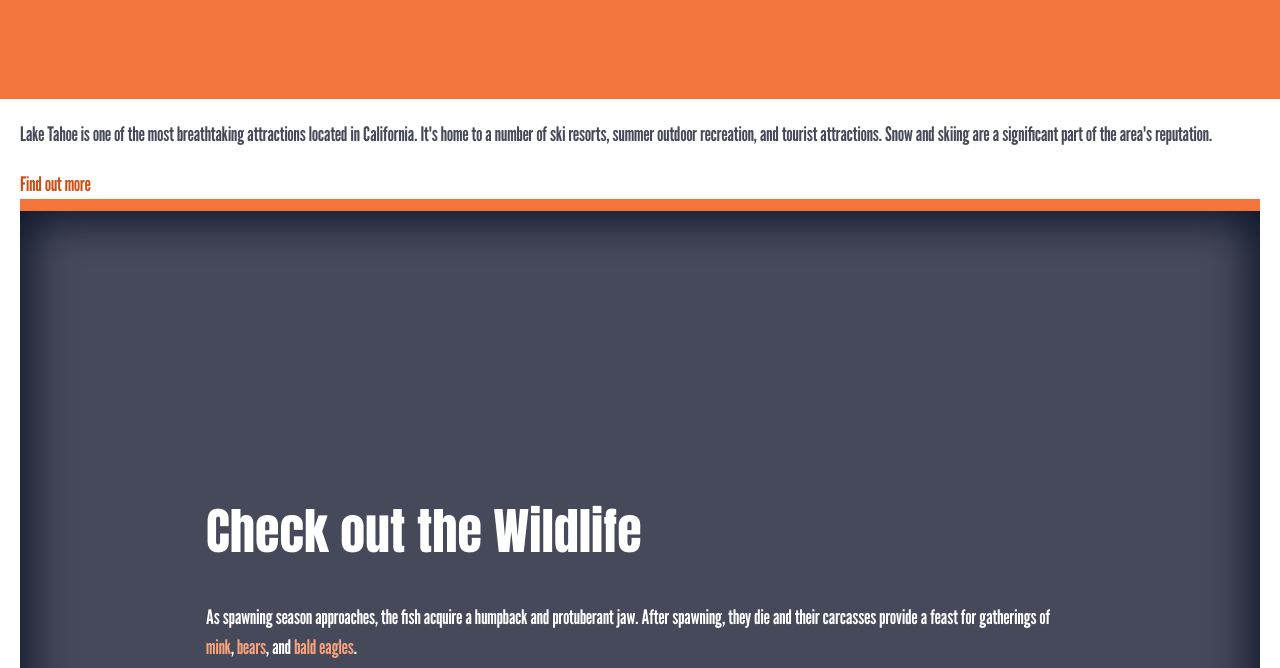
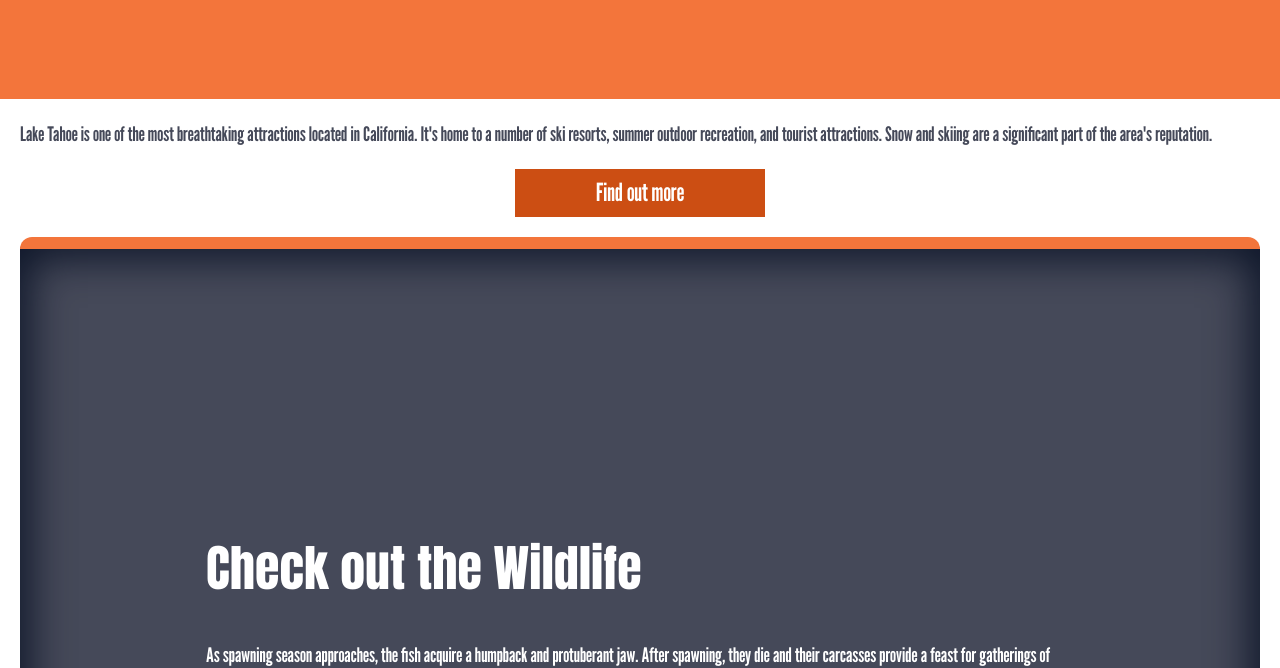
Before and after one commit to John3605/Working-Portfolio, a plain HTML site: page PracticeSites/LakeTahoeCSSPractice/index.html in a window 1280 px wide. Shown: the part 294-962 px from the top of the page. Drawn offline with nearby package versions, Linux system fonts and the light colour scheme; files that its build step writes are made by us from their sources.

Commit message:
Update style.css

```diff
--- a/PracticeSites/LakeTahoeCSSPractice/style.css
+++ b/PracticeSites/LakeTahoeCSSPractice/style.css
@@ -48,6 +48,7 @@ h3 {
 }
 img {
   width: 100%; /* responsive images */
+	border-radius: 10px;
 }
 
 
@@ -71,6 +72,7 @@ main {
 #wildlife {
 	padding: 20% 15%;
 	border-top: 12px solid #f3753b;
+	border-radius: 12px 12px 0 0;
 	background-color: #454959;
 	color: white;
 	box-shadow: inset 0 0 40px 10px rgba(0,10,30,.8); /* inset makes the shadows go inside rather than outside the box; after inset 1st 0's hor. offset, ver. offset, blur, and ext. blur, respectively */
@@ -79,4 +81,13 @@ main {
 #wildlife a {
 	color: #f7a27c;
 }
+.callout {
+	display: block;
+	width: 250px;
+	padding: .25rem 1rem;
+	margin: 1rem auto;
+	background-color: #cc4e13;
+	color: white;
+	text-align: center;
+	font-size: 1.25rem;
 /* Media Queries ------------------- */
```
